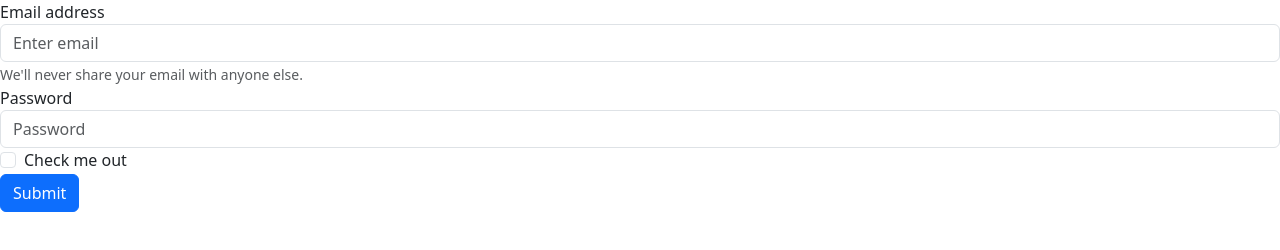
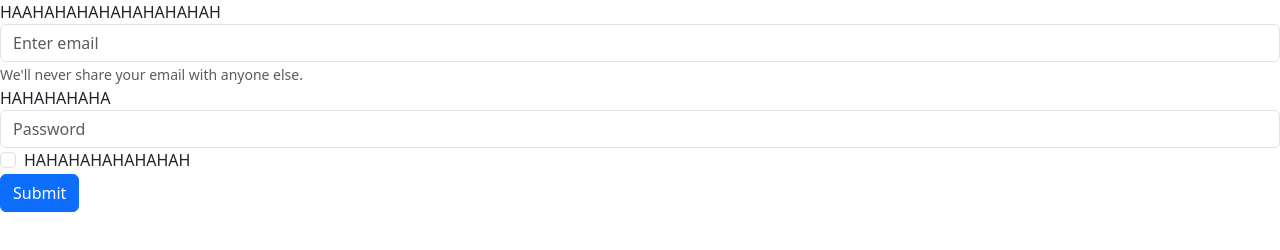
Before and after one commit to rondinabrybry/Landing-Page, a plain HTML site: page index.html in a window 1280 px wide. Drawn offline with nearby package versions, Linux system fonts and the light colour scheme.

Commit message:
HAHAHAHAHA

```diff
--- a/index.html
+++ b/index.html
@@ -10,17 +10,17 @@
 <body>
     <form>
         <div class="form-group">
-          <label for="exampleInputEmail1">Email address</label>
+          <label for="exampleInputEmail1">HAAHAHAHAHAHAHAHAHAH</label>
           <input type="email" class="form-control" id="exampleInputEmail1" aria-describedby="emailHelp" placeholder="Enter email">
           <small id="emailHelp" class="form-text text-muted">We'll never share your email with anyone else.</small>
         </div>
         <div class="form-group">
-          <label for="exampleInputPassword1">Password</label>
+          <label for="exampleInputPassword1">HAHAHAHAHA</label>
           <input type="password" class="form-control" id="exampleInputPassword1" placeholder="Password">
         </div>
         <div class="form-group form-check">
           <input type="checkbox" class="form-check-input" id="exampleCheck1">
-          <label class="form-check-label" for="exampleCheck1">Check me out</label>
+          <label class="form-check-label" for="exampleCheck1">HAHAHAHAHAHAHAH</label>
         </div>
         <button type="submit" class="btn btn-primary">Submit</button>
       </form>
```
